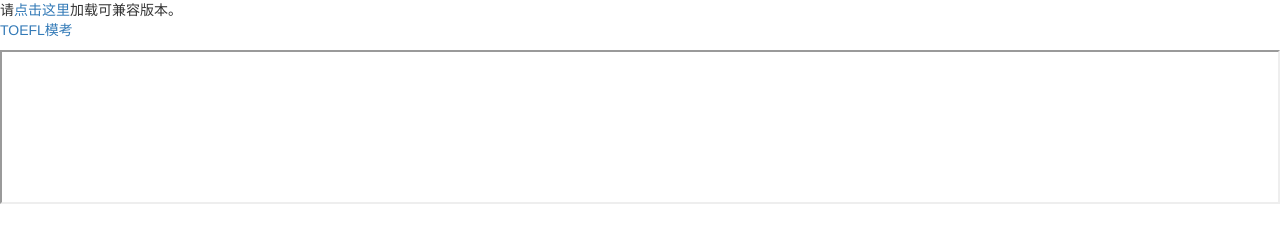
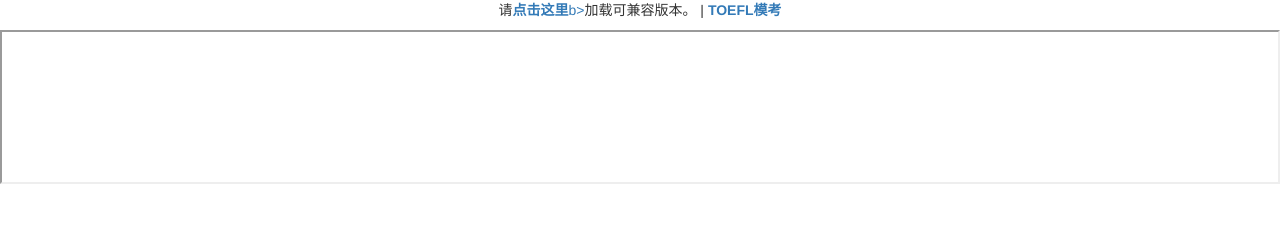
Before and after one commit to Ginchung/renx.ren, a plain HTML site: page index.html in a window 1280 px wide. Drawn offline with nearby package versions, Linux system fonts and the light colour scheme.

Commit message:
Update index.html

```diff
--- a/index.html
+++ b/index.html
@@ -9,9 +9,8 @@
 </head>
 <body>
 
-<p>
-  请<a href="http://jr.renx.ren/">点击这里</a>加载可兼容版本。<br>
-  <a href="http://pc.51beat.cn/" target="iframe_a">TOEFL模考</a>
+<p style="text-align:center;">
+  请<a href="http://jr.renx.ren/"><b>点击这里</b>b></a>加载可兼容版本。 | <a href="http://pc.51beat.cn/" target="iframe_a"><b>TOEFL模考</b></a>
 </p>
 
 <iframe
```
